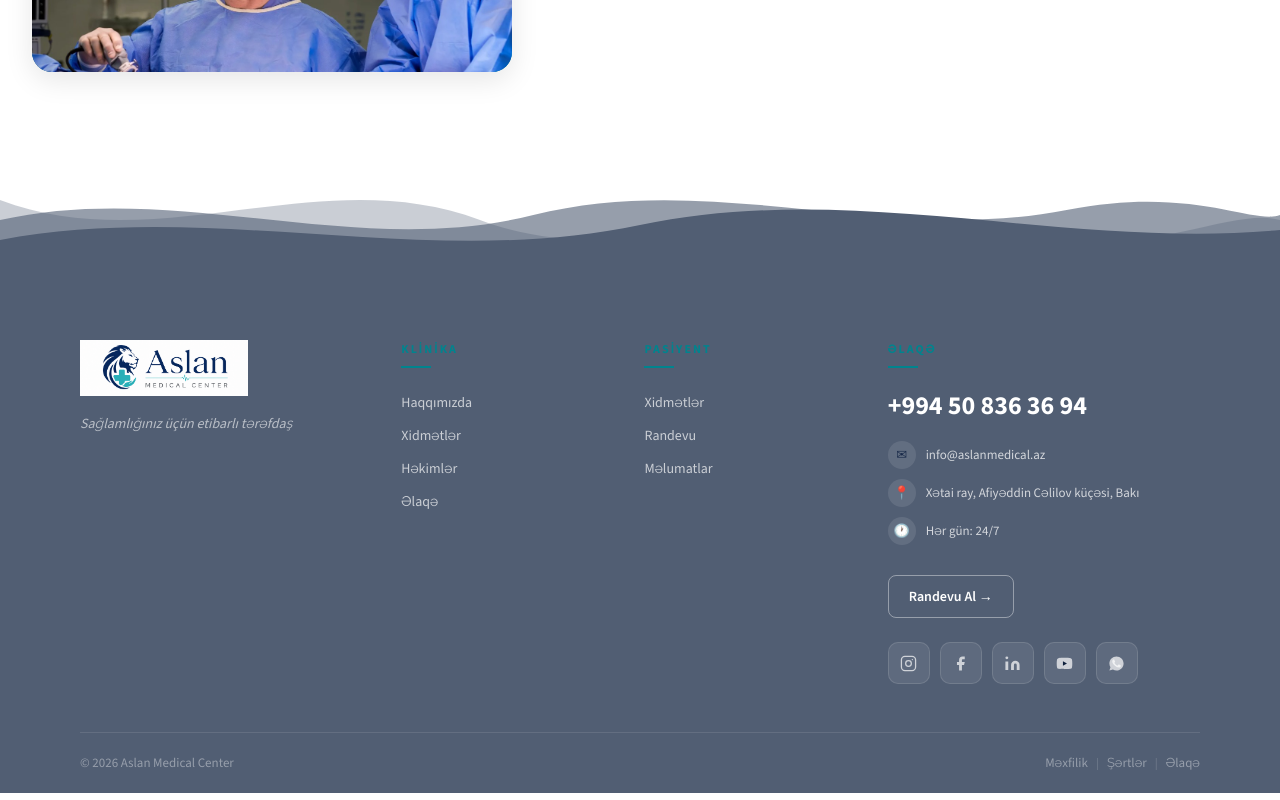
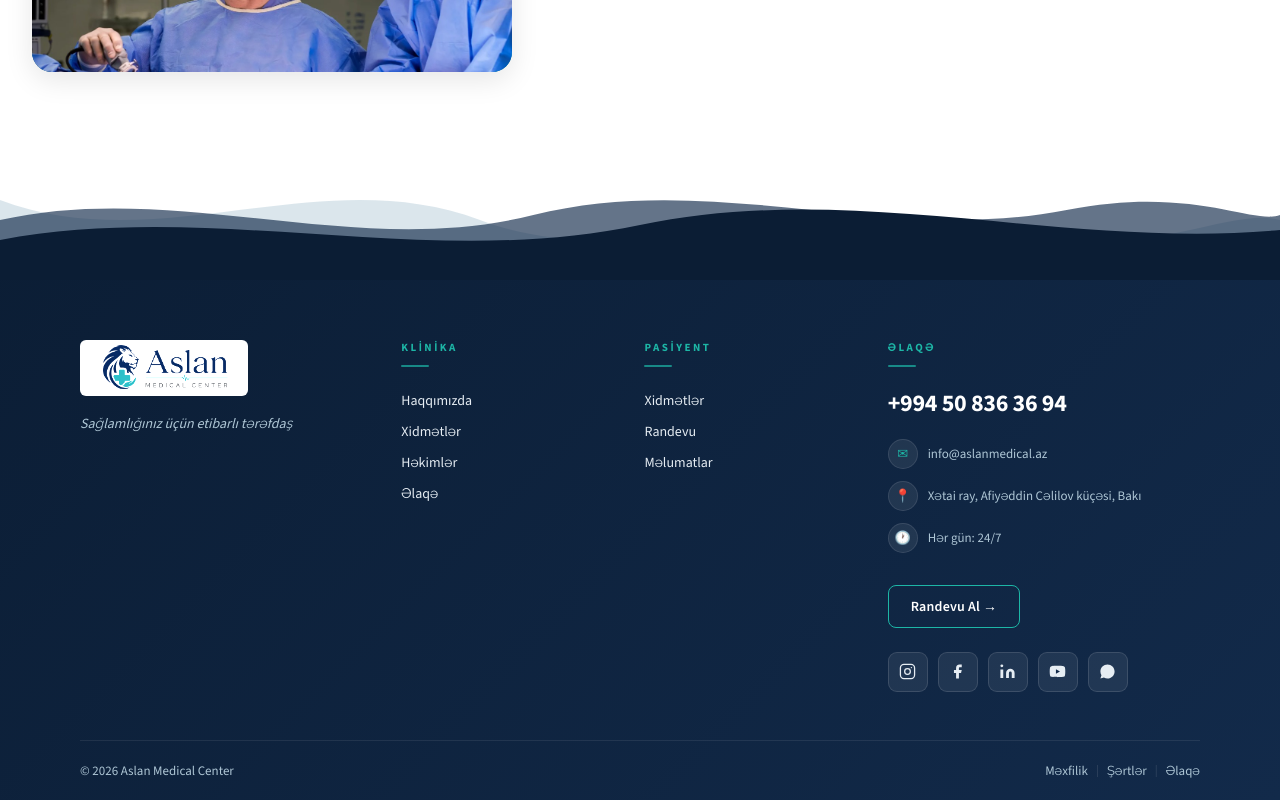
Before and after one commit to elmir-aslanov/Hospital-Management-System, a React (Vite) app in the folder client/: page / in a window 1280 px wide. Shown: the part 1748-2548 px from the top of the page. Built offline with nearby package versions, Linux system fonts and the light colour scheme.

Commit message:
style: update footer with premium medical navy palette

```diff
--- a/client/src/components/Footer.jsx
+++ b/client/src/components/Footer.jsx
@@ -1,10 +1,13 @@
 import { Link, useNavigate } from 'react-router-dom';
 import { useBreakpoint } from '../hooks/useBreakpoint';
 
-const BG        = '#515E73';
-const WAVE_COLOR = '#515E73';
-const TEAL = '#00848e';
-const FONT = "'Source Sans 3', 'Raleway', sans-serif";
+const BG      = '#0B1D34';
+const NAVY2   = '#122A4A';
+const TEAL    = '#1DB6A6';
+const MUTED   = '#AFC7D6';
+const LIGHT   = '#E6EDF3';
+const WHITE   = '#FFFFFF';
+const FONT    = "'Source Sans 3', 'Raleway', sans-serif";
 
 /* ── Social SVG icons ─────────────────────────────────────────────────────── */
 const IgIcon = () => (
@@ -29,7 +32,7 @@ const LiIcon = () => (
 const YtIcon = () => (
   <svg width="17" height="17" viewBox="0 0 24 24" fill="currentColor">
     <path d="M22.54 6.42a2.78 2.78 0 0 0-1.95-1.96C18.88 4 12 4 12 4s-6.88 0-8.59.46A2.78 2.78 0 0 0 1.46 6.42 29 29 0 0 0 1 12a29 29 0 0 0 .46 5.58 2.78 2.78 0 0 0 1.95 1.96C5.12 20 12 20 12 20s6.88 0 8.59-.46a2.78 2.78 0 0 0 1.96-1.96A29 29 0 0 0 23 12a29 29 0 0 0-.46-5.58z"/>
-    <polygon points="9.75 15.02 15.5 12 9.75 8.98 9.75 15.02" fill="#0d1f3c"/>
+    <polygon points="9.75 15.02 15.5 12 9.75 8.98 9.75 15.02" fill={NAVY2}/>
   </svg>
 );
 const WaIcon = () => (
@@ -51,10 +54,14 @@ const SOCIALS = [
 function ColHead({ children }) {
   return (
     <>
-      <h3 style={{ margin: 0, fontSize: 12, fontWeight: 700, letterSpacing: '2px', textTransform: 'uppercase', color: TEAL, fontFamily: FONT }}>
+      <h3 style={{
+        margin: 0, fontSize: 11, fontWeight: 700,
+        letterSpacing: '2.5px', textTransform: 'uppercase',
+        color: TEAL, fontFamily: FONT,
+      }}>
         {children}
       </h3>
-      <div style={{ width: 30, height: 2, background: TEAL, margin: '8px 0 18px' }} />
+      <div style={{ width: 28, height: 2, background: TEAL, margin: '8px 0 18px', borderRadius: 2, opacity: 0.7 }} />
     </>
   );
 }
@@ -63,9 +70,13 @@ function FooterLink({ to, children }) {
   return (
     <Link
       to={to}
-      style={{ color: 'rgba(255,255,255,0.7)', fontSize: 14, display: 'block', padding: '6px 0', textDecoration: 'none', fontFamily: FONT, transition: 'color 0.18s' }}
-      onMouseEnter={e => e.currentTarget.style.color = '#fff'}
-      onMouseLeave={e => e.currentTarget.style.color = 'rgba(255,255,255,0.7)'}
+      style={{
+        color: LIGHT, fontSize: 14, display: 'block',
+        padding: '5px 0', textDecoration: 'none',
+        fontFamily: FONT, transition: 'color 0.25s',
+      }}
+      onMouseEnter={e => e.currentTarget.style.color = TEAL}
+      onMouseLeave={e => e.currentTarget.style.color = LIGHT}
     >
       {children}
     </Link>
@@ -74,11 +85,17 @@ function FooterLink({ to, children }) {
 
 function ContactRow({ icon, text }) {
   return (
-    <div style={{ display: 'flex', gap: 10, alignItems: 'center', marginBottom: 10 }}>
-      <div style={{ width: 28, height: 28, borderRadius: '50%', background: 'rgba(255,255,255,0.1)', display: 'flex', alignItems: 'center', justifyContent: 'center', flexShrink: 0, fontSize: 13 }}>
+    <div style={{ display: 'flex', gap: 10, alignItems: 'flex-start', marginBottom: 12 }}>
+      <div style={{
+        width: 30, height: 30, borderRadius: '50%',
+        background: 'rgba(255,255,255,0.08)',
+        border: '1px solid rgba(255,255,255,0.1)',
+        display: 'flex', alignItems: 'center', justifyContent: 'center',
+        flexShrink: 0, fontSize: 13, color: TEAL,
+      }}>
         {icon}
       </div>
-      <span style={{ color: 'rgba(255,255,255,0.75)', fontSize: 13, fontFamily: FONT, lineHeight: 1.5 }}>{text}</span>
+      <span style={{ color: MUTED, fontSize: 13, fontFamily: FONT, lineHeight: 1.6, paddingTop: 5 }}>{text}</span>
     </div>
   );
 }
@@ -86,9 +103,28 @@ function ContactRow({ icon, text }) {
 function SocialBtn({ Icon, label, href }) {
   return (
     <a href={href} target="_blank" rel="noopener noreferrer" aria-label={label}
-      style={{ width: 42, height: 42, borderRadius: 10, background: 'rgba(255,255,255,0.08)', border: '1px solid rgba(255,255,255,0.12)', color: 'rgba(255,255,255,0.7)', display: 'flex', alignItems: 'center', justifyContent: 'center', cursor: 'pointer', textDecoration: 'none', transition: 'background 0.2s, color 0.2s, transform 0.2s', flexShrink: 0 }}
-      onMouseEnter={e => { e.currentTarget.style.background = 'rgba(255,255,255,0.15)'; e.currentTarget.style.color = '#fff'; e.currentTarget.style.transform = 'translateY(-2px)'; }}
-      onMouseLeave={e => { e.currentTarget.style.background = 'rgba(255,255,255,0.08)'; e.currentTarget.style.color = 'rgba(255,255,255,0.7)'; e.currentTarget.style.transform = 'translateY(0)'; }}
+      style={{
+        width: 40, height: 40, borderRadius: 9,
+        background: 'rgba(255,255,255,0.07)',
+        border: '1px solid rgba(255,255,255,0.12)',
+        color: LIGHT,
+        display: 'flex', alignItems: 'center', justifyContent: 'center',
+        cursor: 'pointer', textDecoration: 'none',
+        transition: 'background 0.25s, color 0.25s, border-color 0.25s, transform 0.2s',
+        flexShrink: 0,
+      }}
+      onMouseEnter={e => {
+        e.currentTarget.style.background = TEAL;
+        e.currentTarget.style.color = BG;
+        e.currentTarget.style.borderColor = TEAL;
+        e.currentTarget.style.transform = 'translateY(-2px)';
+      }}
+      onMouseLeave={e => {
+        e.currentTarget.style.background = 'rgba(255,255,255,0.07)';
+        e.currentTarget.style.color = LIGHT;
+        e.currentTarget.style.borderColor = 'rgba(255,255,255,0.12)';
+        e.currentTarget.style.transform = 'translateY(0)';
+      }}
     >
       <Icon />
     </a>
@@ -101,14 +137,22 @@ export default function Footer() {
   const { isMobile } = useBreakpoint();
 
   return (
-    <footer style={{ background: BG, margin: 0, padding: 0, fontFamily: FONT }}>
+    <footer style={{
+      background: `linear-gradient(135deg, ${BG} 0%, ${NAVY2} 100%)`,
+      margin: 0, padding: 0, fontFamily: FONT,
+      boxShadow: 'inset 0 1px 0 rgba(29,182,166,0.15)',
+    }}>
 
       {/* Wave */}
       <div style={{ background: 'white', lineHeight: 0 }}>
-        <svg viewBox="0 0 1440 120" preserveAspectRatio="none" style={{ display: 'block', width: '100%', height: 120 }}>
-          <path d="M0,40 C180,100 360,0 540,60 C720,120 900,20 1080,70 C1260,115 1380,45 1440,60 L1440,120 L0,120 Z" fill={WAVE_COLOR} opacity="0.3"/>
-          <path d="M0,60 C200,20 400,100 600,55 C800,10 1000,85 1200,50 C1340,25 1410,65 1440,55 L1440,120 L0,120 Z" fill={WAVE_COLOR} opacity="0.6"/>
-          <path d="M0,80 C240,40 480,110 720,65 C960,20 1200,90 1440,70 L1440,120 L0,120 Z" fill={WAVE_COLOR}/>
+        <svg viewBox="0 0 1440 120" preserveAspectRatio="none"
+          style={{ display: 'block', width: '100%', height: isMobile ? 60 : 120 }}>
+          <path d="M0,40 C180,100 360,0 540,60 C720,120 900,20 1080,70 C1260,115 1380,45 1440,60 L1440,120 L0,120 Z"
+            fill="rgba(175,199,214,0.45)"/>
+          <path d="M0,60 C200,20 400,100 600,55 C800,10 1000,85 1200,50 C1340,25 1410,65 1440,55 L1440,120 L0,120 Z"
+            fill="rgba(18,42,74,0.65)"/>
+          <path d="M0,80 C240,40 480,110 720,65 C960,20 1200,90 1440,70 L1440,120 L0,120 Z"
+            fill={BG}/>
         </svg>
       </div>
 
@@ -122,8 +166,21 @@ export default function Footer() {
 
           {/* Col 1 — Brand */}
           <div>
-            <img src="/logo.png" alt="Aslan Medical" style={{ height: 56, display: 'block' }} onError={e => e.currentTarget.style.display = 'none'} />
-            <p style={{ fontSize: 14, color: 'rgba(255,255,255,0.6)', fontStyle: 'italic', marginTop: 16, marginBottom: 0, lineHeight: 1.7, fontFamily: FONT }}>
+            <img
+              src="/logo.png"
+              alt="Aslan Medical"
+              style={{
+                height: 56, display: 'block',
+                filter: 'brightness(1.1)',
+                borderRadius: 6,
+              }}
+              onError={e => e.currentTarget.style.display = 'none'}
+            />
+            <p style={{
+              fontSize: 14, color: MUTED,
+              fontStyle: 'italic', marginTop: 16, marginBottom: 0,
+              lineHeight: 1.7, fontFamily: FONT,
+            }}>
               Sağlamlığınız üçün etibarlı tərəfdaş
             </p>
           </div>
@@ -149,7 +206,16 @@ export default function Footer() {
           <div>
             <ColHead>ƏLAQƏ</ColHead>
 
-            <a href="tel:+994508363694" style={{ color: '#fff', fontSize: 26, fontWeight: 800, display: 'block', marginBottom: 16, textDecoration: 'none', fontFamily: FONT }}>
+            <a href="tel:+994508363694" style={{
+              color: WHITE, fontSize: 24, fontWeight: 800,
+              display: 'block', marginBottom: 18,
+              textDecoration: 'none', fontFamily: FONT,
+              transition: 'color 0.25s',
+              letterSpacing: '-0.3px',
+            }}
+              onMouseEnter={e => e.currentTarget.style.color = TEAL}
+              onMouseLeave={e => e.currentTarget.style.color = WHITE}
+            >
               +994 50 836 36 94
             </a>
 
@@ -159,31 +225,56 @@ export default function Footer() {
 
             <button
               onClick={() => navigate('/randevu')}
-              style={{ marginTop: 20, border: '1.5px solid rgba(255,255,255,0.4)', borderRadius: 8, padding: '10px 20px', color: '#fff', background: 'transparent', fontSize: 14, fontWeight: 600, cursor: 'pointer', fontFamily: FONT, display: 'inline-flex', alignItems: 'center', gap: 8, transition: 'background 0.2s' }}
-              onMouseEnter={e => e.currentTarget.style.background = 'rgba(255,255,255,0.1)'}
-              onMouseLeave={e => e.currentTarget.style.background = 'transparent'}
+              style={{
+                marginTop: 20,
+                border: `1.5px solid ${TEAL}`,
+                borderRadius: 8, padding: '10px 22px',
+                color: WHITE, background: 'transparent',
+                fontSize: 14, fontWeight: 600,
+                cursor: 'pointer', fontFamily: FONT,
+                display: 'inline-flex', alignItems: 'center', gap: 8,
+                transition: 'background 0.25s, color 0.25s',
+                letterSpacing: '0.2px',
+              }}
+              onMouseEnter={e => {
+                e.currentTarget.style.background = TEAL;
+                e.currentTarget.style.color = BG;
+              }}
+              onMouseLeave={e => {
+                e.currentTarget.style.background = 'transparent';
+                e.currentTarget.style.color = WHITE;
+              }}
             >
               Randevu Al →
             </button>
 
-            <div style={{ marginTop: 24, display: 'flex', gap: 10 }}>
+            <div style={{ marginTop: 24, display: 'flex', gap: 10, flexWrap: 'wrap' }}>
               {SOCIALS.map(s => <SocialBtn key={s.label} {...s} />)}
             </div>
           </div>
         </div>
 
         {/* Bottom bar */}
-        <div style={{ borderTop: '1px solid rgba(255,255,255,0.1)', marginTop: 48, padding: '20px 0', display: 'flex', justifyContent: 'space-between', alignItems: 'center', flexWrap: 'wrap', gap: 12 }}>
-          <span style={{ fontSize: 13, color: 'rgba(255,255,255,0.4)', fontFamily: FONT }}>
+        <div style={{
+          borderTop: '1px solid rgba(255,255,255,0.08)',
+          marginTop: 48, padding: '20px 0',
+          display: 'flex', justifyContent: 'space-between',
+          alignItems: 'center', flexWrap: 'wrap', gap: 12,
+        }}>
+          <span style={{ fontSize: 13, color: MUTED, fontFamily: FONT }}>
             © 2026 Aslan Medical Center
           </span>
           <div style={{ display: 'flex', gap: 8, alignItems: 'center' }}>
             {['Məxfilik', 'Şərtlər', 'Əlaqə'].map((label, i) => (
               <span key={label} style={{ display: 'flex', alignItems: 'center', gap: 8 }}>
-                {i > 0 && <span style={{ color: 'rgba(255,255,255,0.2)', fontSize: 12 }}>|</span>}
-                <a href="#" style={{ fontSize: 13, color: 'rgba(255,255,255,0.4)', textDecoration: 'none', fontFamily: FONT, transition: 'color 0.18s' }}
-                  onMouseEnter={e => e.currentTarget.style.color = '#fff'}
-                  onMouseLeave={e => e.currentTarget.style.color = 'rgba(255,255,255,0.4)'}
+                {i > 0 && <span style={{ color: 'rgba(255,255,255,0.15)', fontSize: 12 }}>|</span>}
+                <a href="#" style={{
+                  fontSize: 13, color: MUTED,
+                  textDecoration: 'none', fontFamily: FONT,
+                  transition: 'color 0.25s',
+                }}
+                  onMouseEnter={e => e.currentTarget.style.color = TEAL}
+                  onMouseLeave={e => e.currentTarget.style.color = MUTED}
                 >{label}</a>
               </span>
             ))}
--- a/client/src/components/Navbar.jsx
+++ b/client/src/components/Navbar.jsx
@@ -328,6 +328,7 @@ export default function Navbar() {
               color: '#ffffff', border: 'none', cursor: 'pointer',
               background: '#e8500a', padding: '8px 20px',
               borderRadius: '20px', whiteSpace: 'nowrap', flexShrink: 0,
+              marginLeft: '12px',
             }}>E-Nəticə</button>
 
           </div>
```
